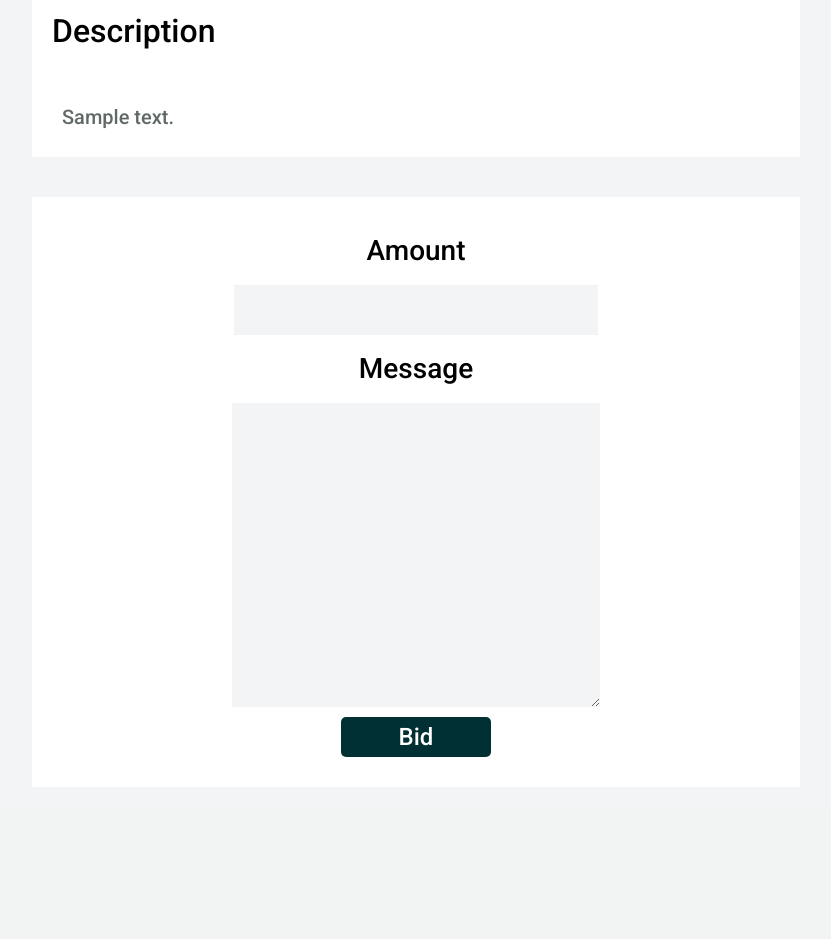
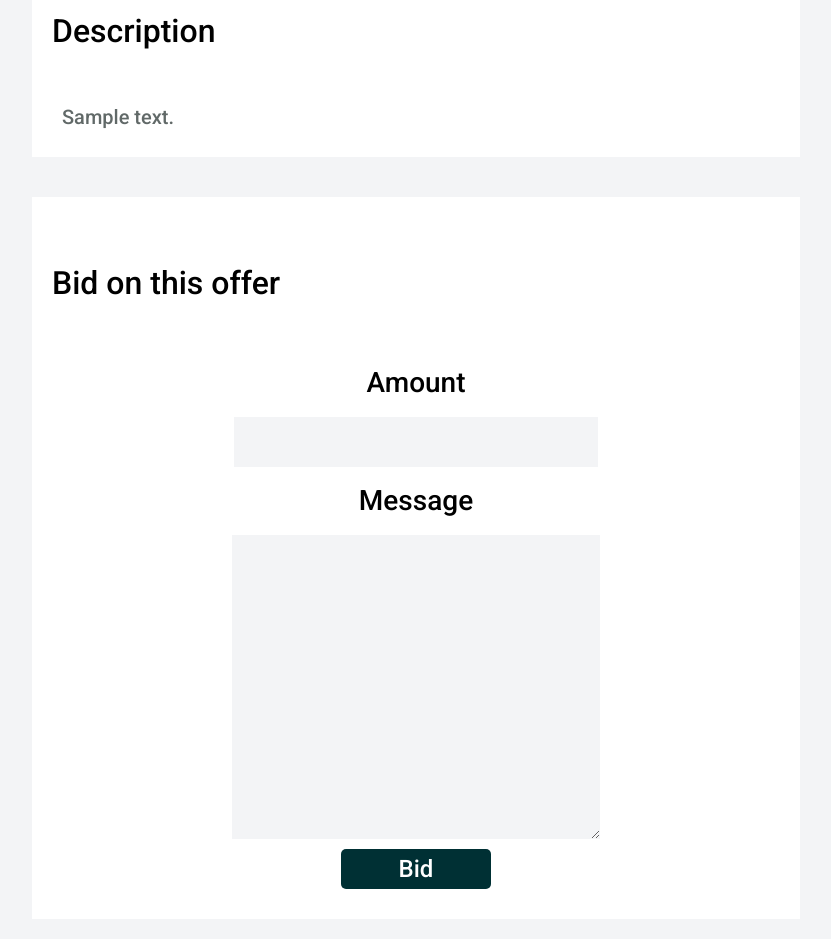
Before and after one commit to Peter-Andonov/Bidster, a Django app: page /offer-details/1/ in a window 1280 px wide. Shown: the part 1261-2200 px from the top of the page, without its empty margins (224-1055 px from the left). Before the commit the page ends 2048 px from the top, so only its background shows below. Run offline with Django 3.2, Linux system fonts and the light colour scheme; tables that the repository leaves empty hold one stand-in row (values such as "Sample post"); grey boxes marked "Sample" are stand-in pictures.

Commit message:
added bid listing to offer if user is creator

```diff
--- a/bidster/app/utils/db_requests.py
+++ b/bidster/app/utils/db_requests.py
@@ -1,6 +1,26 @@
 from django.db.models import Prefetch, Q
 
 from app.models import Offer, Image, Bid
+
+
+def get_offer_by_id(offer_id):
+    offer = Offer.objects\
+        .prefetch_related(
+            Prefetch(
+                'imagegalery__image_set',
+                queryset=Image.objects.all(), to_attr='images'
+            ))\
+        .get(pk=offer_id)
+
+    return offer
+
+
+def get_offer_bids(offer_id):
+    offer_bids = Bid.objects.filter(offer=offer_id)\
+        .prefetch_related('created_by')\
+        .order_by('-amount')
+
+    return offer_bids
 
 
 def get_offers(text='', category_id=None, created_by=None, condition=None, limit=None):
--- a/bidster/app/views.py
+++ b/bidster/app/views.py
@@ -5,6 +5,7 @@ from django.db.models import Prefetch
 from django.views.generic import TemplateView
 from django.views.generic.edit import FormView
 from django.views.generic.list import ListView
+from django.views.generic.detail import DetailView
 from django.contrib.auth.mixins import LoginRequiredMixin
 from django.utils.timezone import now
 from django.utils.decorators import method_decorator
@@ -12,7 +13,7 @@ from django.shortcuts import render, redirect
 
 from app.forms import OfferForm, BidForm
 from app.models import ImageGalery, Offer, OfferCategory, Image, Bid
-from app.utils.db_requests import get_offers
+from app.utils.db_requests import get_offers, get_offer_by_id, get_offer_bids
 from app.utils.file_upload import save_to_galery
 
 
@@ -25,6 +26,7 @@ class IndexView(TemplateView):
         context['categories'] = OfferCategory.objects.all()
         context['last_five_offers'] = get_offers(limit=5)
         return context
+
 
 @method_decorator(transaction.atomic, name='post')
 class CreateOfferView(LoginRequiredMixin, FormView):
@@ -63,16 +65,20 @@ class CreateOfferView(LoginRequiredMixin, FormView):
 
 
 def details_page(req, offer_id):
-    offer = Offer.objects.prefetch_related(Prefetch(
-        'imagegalery__image_set', queryset=Image.objects.all(), to_attr='images')).get(pk=offer_id)
-    offer_bids = Bid.objects.filter(offer=offer_id).order_by('-amount')
+
+    offer = get_offer_by_id(offer_id=offer_id)
+    offer_bids = get_offer_bids(offer_id=offer_id)
     highest_bid = offer_bids[0].amount if offer_bids else None
+    user_is_creator = req.user.id == offer.created_by.id
+
     if req.method == "GET":
         offer.view_counts += 1
         offer.save()
 
         context = {
+            'user_is_creator': user_is_creator,
             'offer': offer,
+            'offer_bids': offer_bids,
             'highest_bid': highest_bid,
             'bid_form': BidForm(offer_id=offer_id),
         }
@@ -90,7 +96,9 @@ def details_page(req, offer_id):
             return redirect("index")
         else:
             context = {
+                'user_is_creator': user_is_creator,
                 'offer': offer,
+                'offer_bids': offer_bids,
                 'highest_bid': highest_bid,
                 'bid_form': bid_form,
             }
--- a/bidster/templates/partials/offer_details_view.html
+++ b/bidster/templates/partials/offer_details_view.html
@@ -46,6 +46,22 @@
         <div class="card__info_text">{{ offer.description }}</div>
     </div>
     <div class="details__section">
+        {% if user_is_creator %}
+        <h4 class="details__section_title">Bids for this offer</h4>
+        <div class="list-ver">
+            {% for bid in offer_bids %}
+            <div class="list-hor">
+                <div class="card__info_text">From: {{ bid.created_by.username }}</div>
+                <div class="card__info_text">Amount: {{ bid.amount }} lv.</div>
+            </div>
+            {% empty %}
+            <div class="list-hor">
+                <div class="card__info_text">There are no bids for this offer yet</div>
+            </div>
+            {% endfor %}
+        </div>
+        {% else %}
+        <h4 class="details__section_title">Bid on this offer</h4>
         <form class="list-ver" action="{% url 'details page' offer_id=offer.id %}" method="POST">
             {% csrf_token %}
             <label class="details__bid_form_label" for="{{ bid_form.amount.auto_id }}">{{ bid_form.amount.label }}</label>
@@ -64,5 +80,6 @@
             {{ bid_form.message }}
             <button class="details__btn">Bid</button>
         </form>
+        {% endif %}
     </div>
 </div>
```
